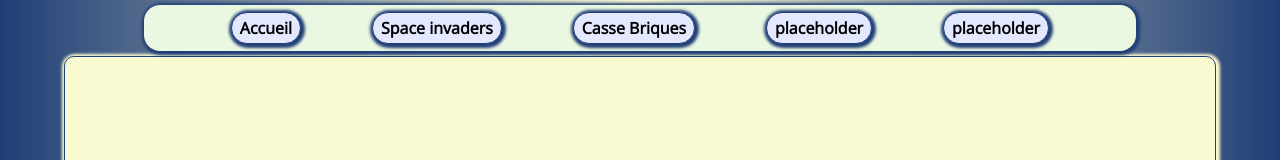
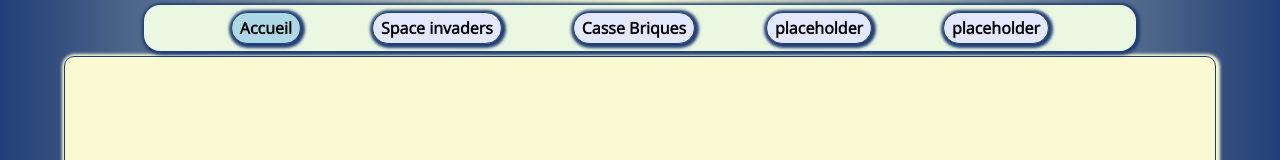
Before and after one commit to LionelLou/space_invaders_3.0, an Angular app: page / in a window 1280 px wide. Shown: the top 160 px of the page. Built offline with nearby package versions, Linux system fonts and the light colour scheme.

Commit message:
feat: navigation displays which tab is active

```diff
--- a/src/app/app.html
+++ b/src/app/app.html
@@ -1,13 +1,16 @@
 <div class="global-page">
     <div class="header">
         <div class="navbar">
-            <div class="link" [routerLink]="['/']">
+            <div class="link" [routerLink]="['/']" (click)="currentPage = 'home'"
+                [class.active]="'home' == currentPage">
                 <p>Accueil</p>
             </div>
-            <div class="link" [routerLink]="['/', 'space-invaders']">
+            <div class="link" [routerLink]="['/', 'space-invaders']" (click)="currentPage = 'space-invaders'"
+                [class.active]="'space-invaders' == currentPage">
                 <p>Space invaders</p>
             </div>
-            <div class="link" [routerLink]="['/', 'breakout']">
+            <div class="link" [routerLink]="['/', 'breakout']" (click)="currentPage = 'breakout'"
+                [class.active]="currentPage == 'breakout'">
                 <p>Casse Briques</p>
             </div>
 
--- a/src/app/app.scss
+++ b/src/app/app.scss
@@ -56,6 +56,10 @@
 
             }
 
+            .link.active {
+                background-color: lightblue;
+            }
+
         }
     }
 
--- a/src/app/app.ts
+++ b/src/app/app.ts
@@ -10,4 +10,6 @@ import { RouterOutlet, RouterLinkWithHref, RouterModule } from '@angular/router'
 })
 export class App {
   protected readonly title = signal('Space_Invaders_3.0');
+
+  currentPage: string = "home"
 }
```
